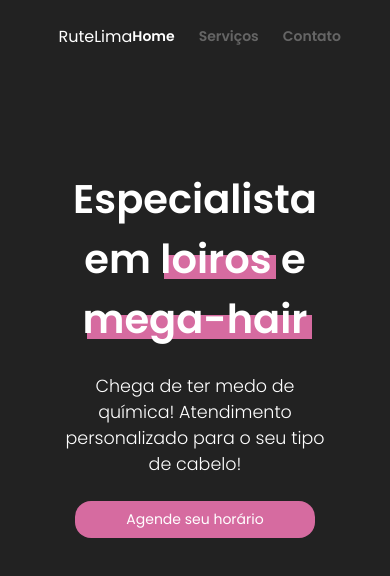
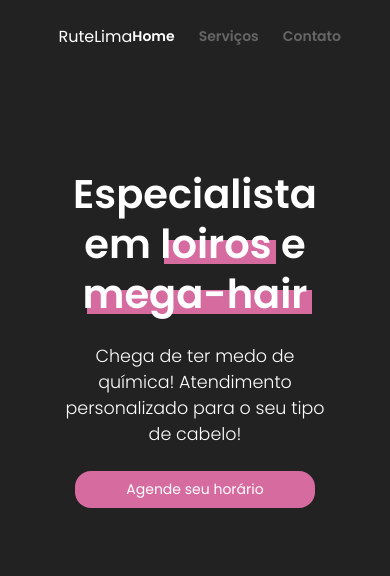
Before and after one commit to liverday/rutelima.com, a Next.js app: page / in a window 390 px wide. Shown: the top 576 px of the page. Built offline with nearby package versions, Linux system fonts and the light colour scheme.

Commit message:
refactor: fix line-height on mobile title

```diff
--- a/components/Brand/Brand.module.css
+++ b/components/Brand/Brand.module.css
@@ -11,6 +11,7 @@
 
 .brandTitle {
   font-size: var(--text-size-title);
+  line-height: calc(var(--text-size-title) * 1.25);
   text-align: center;
 }
 
```
